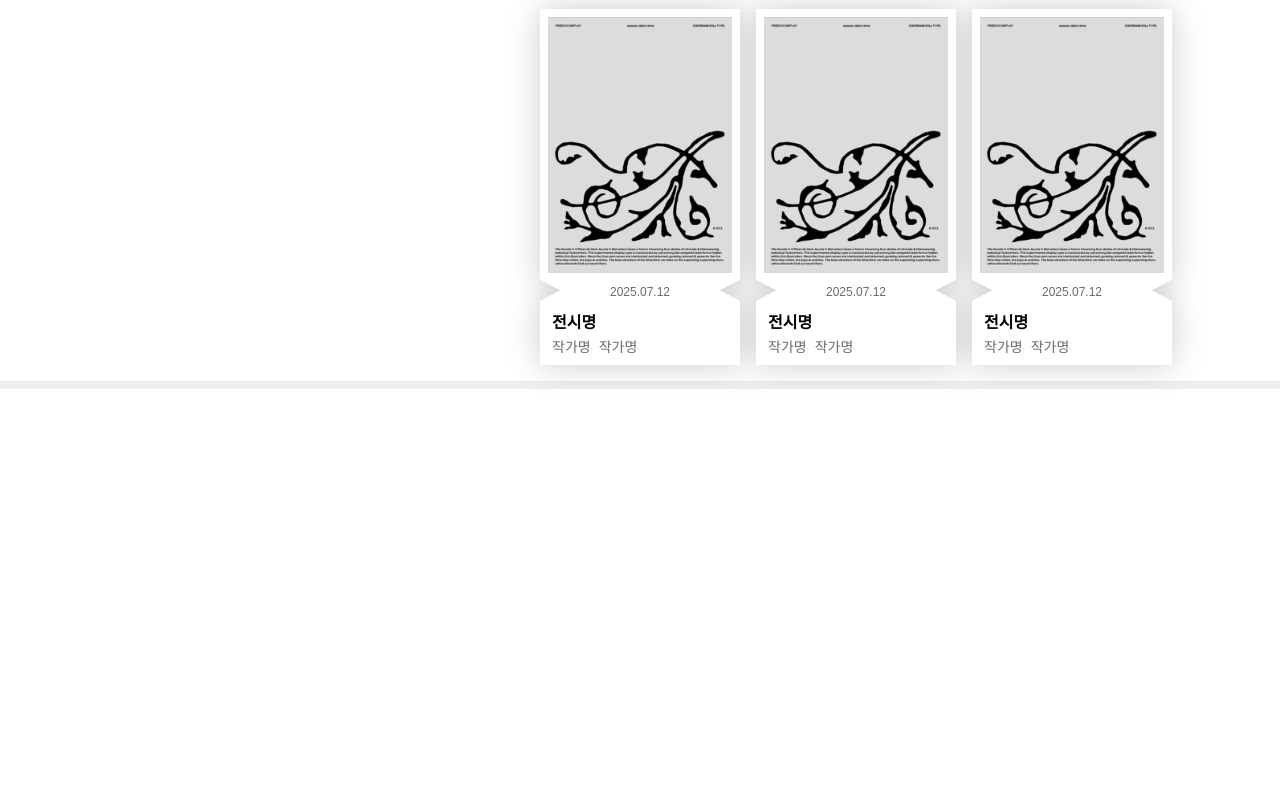
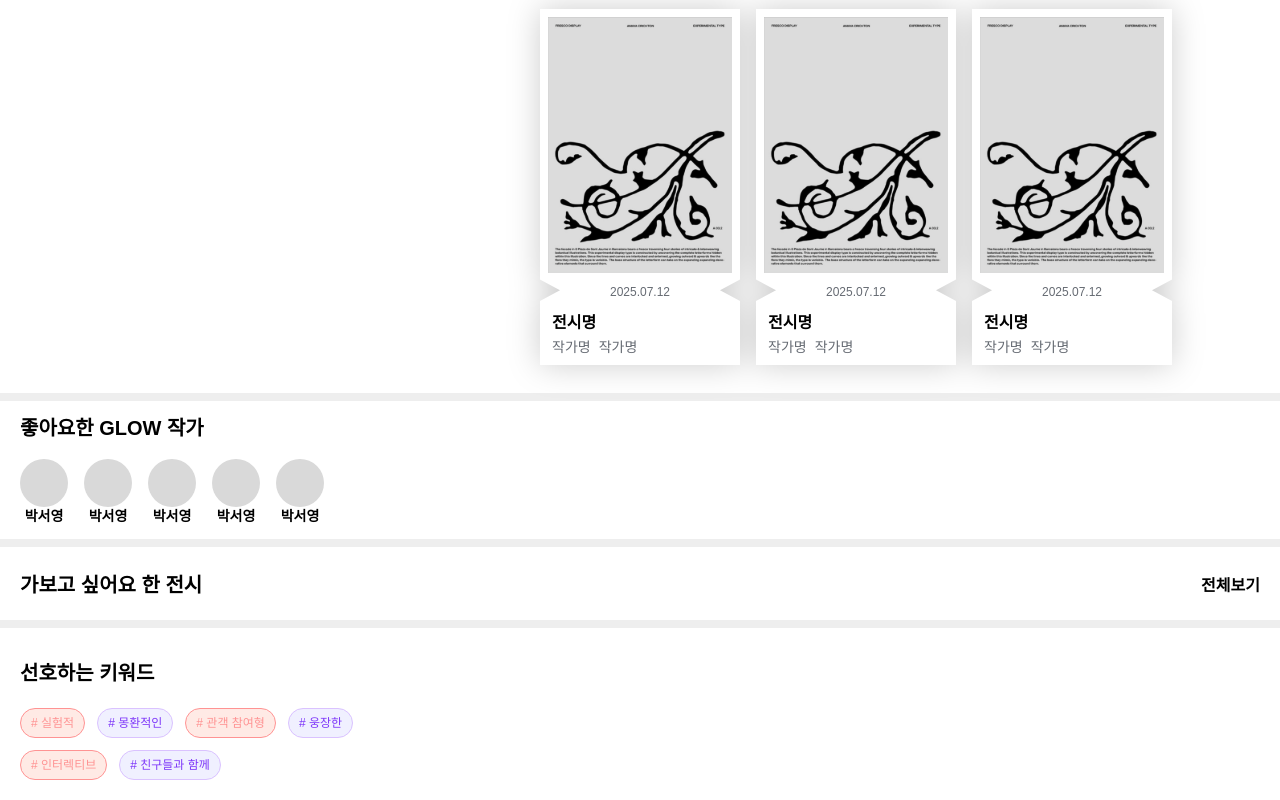
Before and after one commit to LikeLionHackathon/Hackathon-FrontEnd, a React (Vite) app: page /myPage in a window 1280 px wide. Shown: the part 448-1248 px from the top of the page. Before the commit the page ends 849 px from the top, so only its background shows below. Built offline with nearby package versions, Linux system fonts and the light colour scheme; a web font is replaced by a local one.

Commit message:
feat: 마이페이지 조금 추가

```diff
--- a/src/components/ai/UploadBox.jsx
+++ b/src/components/ai/UploadBox.jsx
@@ -11,7 +11,6 @@ const UploadBox = ({index, onImageChange}) => {
 
         setImages(URL.createObjectURL(file));
         onImageChange(index, file);
-
     };
 
     return (
--- a/src/components/exhibition/AddExhibitionModal.jsx
+++ b/src/components/exhibition/AddExhibitionModal.jsx
@@ -108,6 +108,20 @@ function StepBasic({ data, update, errors }) {
   );
 }
 
+function SearchArtist({ onSelect }) {
+  // 검색어 상태 관리
+
+  return(
+    <div className='w-[300px] h-[48px] shrink-0 justify-center items-center flex self-center'>
+      <input
+        type="text"
+        className="w-full h-full mt-[40px] px-4 text-[16px] text-black bg-transparent border-[1px] border-solid rounded-[10px]"
+        placeholder='작가 이름/아이디를 검색하세요'
+        onChange={(e) => onSelect(e.target.value)}
+        />
+    </div>
+  )
+}
 // ... StepConcept, StepUpload, StepPending 컴포넌트는 변경 사항 없음 ...
 /* ── Step 2: 전시 기조/내용 ──────────────────────────────────── */
 function StepConcept({ data, update, errors }) {
@@ -372,6 +386,7 @@ export default function AddExhibitionModal({ open, onClose, onSubmit }) {
   const steps = useMemo(
     () => [
       { label: '기본 정보', component: StepBasic },
+      { label: '작품/작가 검색', component: SearchArtist },
       { label: '전시 기조/내용', component: StepConcept },
       { label: '이미지 업로드', component: StepUpload },
       { label: '안내', component: StepPending },
--- a/src/pages/ExhibitionDetailConfirm.jsx
+++ b/src/pages/ExhibitionDetailConfirm.jsx
@@ -49,7 +49,8 @@ const ExhibitionDetailConfirm = () => {
         </div>
       </div>
 
-      <div className="flex flex-col mx-[20px]">
+      <div className="flex flex-col mx-[20px]"
+      onClick={() => navigate('/exhibition/poster')}>
         <div className="flex flex-col mt-[16px]">
           <h1 className="font-bold text-[24px]">변화의 이상</h1>
           <div className="flex mt-[16px] gap-[16px]">
--- a/src/pages/MyPage.jsx
+++ b/src/pages/MyPage.jsx
@@ -3,6 +3,8 @@ import Poster_01 from '../assets/poster_01.svg';
 import button_addexhibition from '../assets/button_addexhibition.svg';
 import AddExhibitionModal from '../components/exhibition/AddExhibitionModal';
 import { useState } from 'react';
+import ellipsis from '../assets/Ellipse.svg';
+import Tag from '../components/ai/Tag';
 
 export const MyPage = () => {
   const [openAdd, setOpenAdd] = useState(false);
@@ -128,8 +130,60 @@ export const MyPage = () => {
       </div>
 
       {/* 구분선 */}
-      <div className="w-screen h-[8px] bg-grey04 mt-4 mb-[12px]" />
+      <div className="w-screen h-[8px] bg-grey04 mt-7 mb-[12px]" />
 
+      <div className="flex flex-col px-5">
+        <div className='flex text-[20px] font-semibold'>좋아요한 GLOW 작가</div>
+        <div className="flex flex-row gap-4 mx- w-full mt-4">
+          <div className="flex flex-col items-center w-[48px] h-[48px]">
+            <img src={ellipsis} alt="" />
+            <p className="text-[14px] font-[600] leading-1.5 mt-1.5">박서영</p>
+          </div>
+          <div className="flex flex-col items-center w-[48px] h-[48px]">
+            <img src={ellipsis} alt="" />
+            <p className="text-[14px] font-[600] leading-1.5 mt-1.5">박서영</p>
+          </div>
+          <div className="flex flex-col items-center w-[48px] h-[48px]">
+            <img src={ellipsis} alt="" />
+            <p className="text-[14px] font-[600] leading-1.5 mt-1.5">박서영</p>
+          </div>
+          <div className="flex flex-col items-center w-[48px] h-[48px]">
+            <img src={ellipsis} alt="" />
+            <p className="text-[14px] font-[600] leading-1.5 mt-1.5">박서영</p>
+          </div>
+          <div className="flex flex-col items-center w-[48px] h-[48px]">
+            <img src={ellipsis} alt="" />
+            <p className="text-[14px] font-[600] leading-1.5 mt-1.5">박서영</p>
+          </div>
+        </div>
+      </div>
+
+      {/* 구분선 */}
+      <div className="w-screen h-[8px] bg-grey04 mt-8 mb-[12px]" />
+
+      <div className='flex flex-col px-5'>
+        <div className='flex justify-between '>
+          <p className='text-[20px] font-semibold leading-1.25 mt-6'>가보고 싶어요 한 전시</p>
+          <p className='text-[16px] font-semibold font:pretendard leading-1.25 mt-6'>전체보기</p>
+          </div>
+      </div>
+
+      {/* 구분선 */}
+      <div className="w-screen h-[8px] bg-grey04 mt-8" />
+
+      <div className="flex flex-col mt-[10px] mx-[20px] py-[20px]">
+        <div className="flex flex-row gap-[5px] items-center">
+          <h1 className="font-semibold text-[20px]">선호하는 키워드</h1>
+        </div>
+        <div className="flex flex-wrap gap-[12px] w-[350px] mt-[20px]">
+          <Tag text={'실험적'} id={1} />
+          <Tag text={'몽환적인'} id={2} />
+          <Tag text={'관객 참여형'} id={3} />
+          <Tag text={'웅장한'} id={4} />
+          <Tag text={'인터렉티브'} id={5} />
+          <Tag text={'친구들과 함께'} id={6} />
+        </div>
+      </div>
       <AddExhibitionModal
         open={openAdd}
         onClose={() => setOpenAdd(false)}
```
Also changed, not shown: src/assets/Ellipse.svg (added), 1 other file (tests, documents, lock files or other folders).
